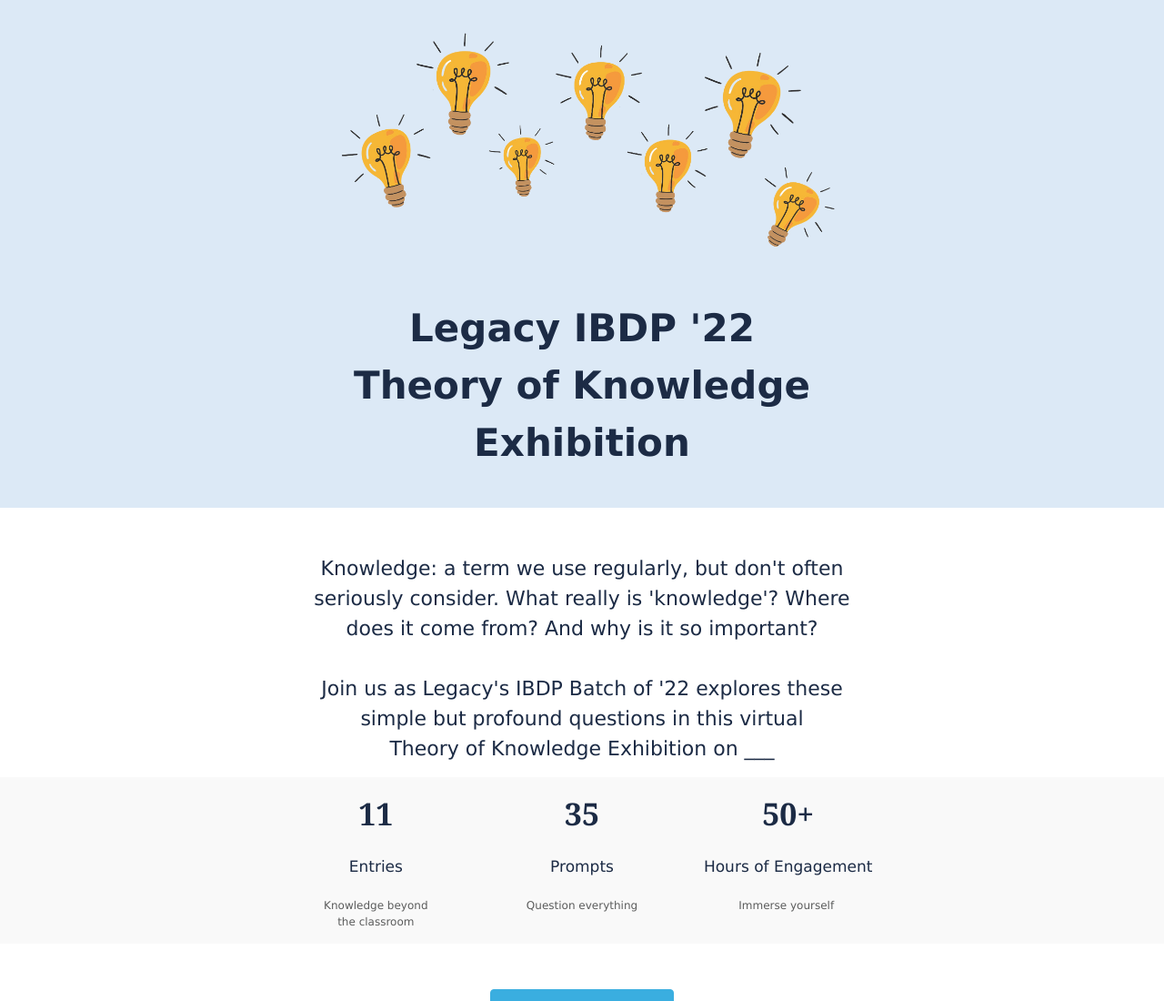
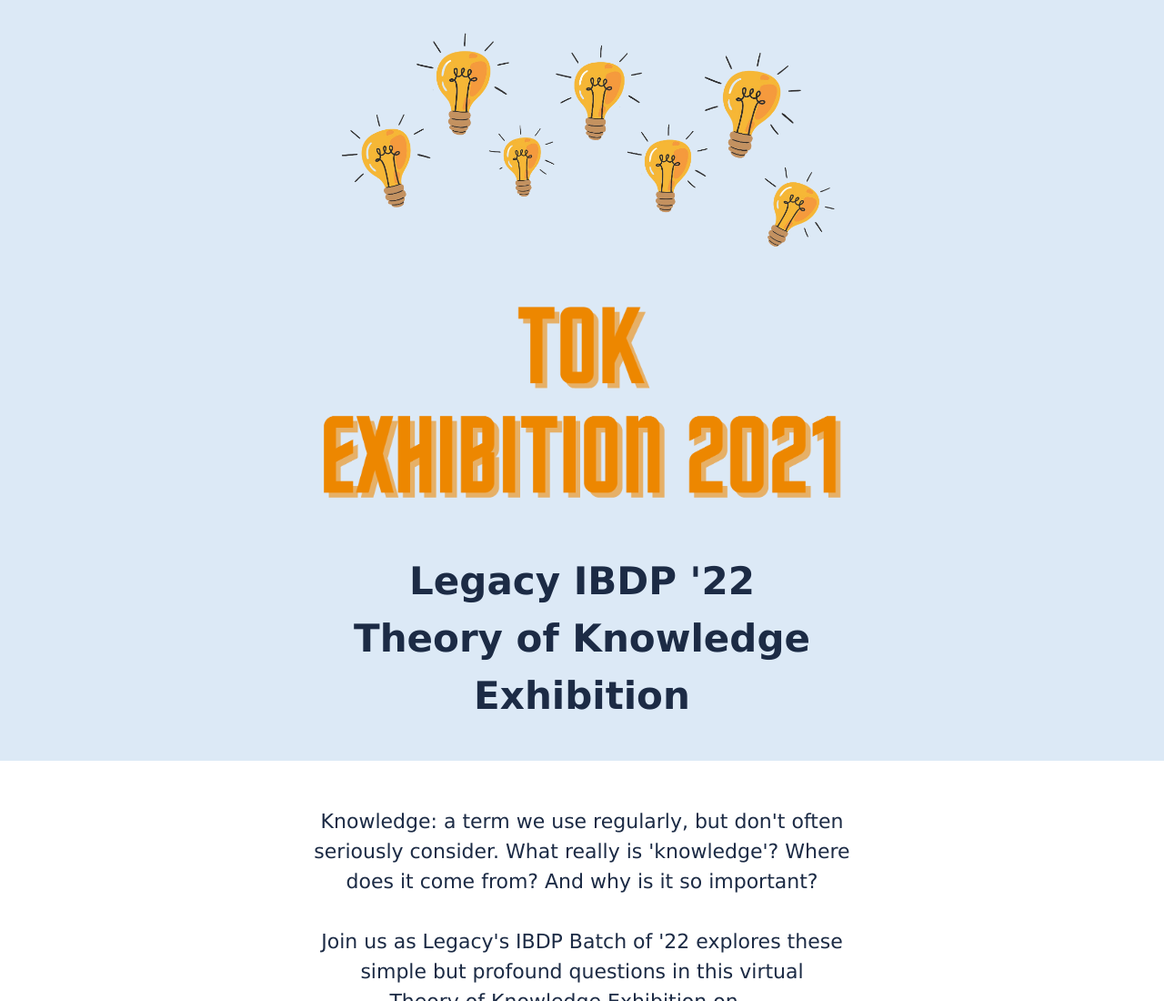
Before and after one commit to nikhilhenry/Email-Templates, a plain HTML site: page tok-exhibition/TOK Exhibition 2021 invite image.html in a window 1280 px wide. Shown: the top 1100 px of the page at 91% size. Drawn offline with Linux system fonts and the light colour scheme; a web font is replaced by a local one.

Commit message:
add text image

```diff
--- a/tok-exhibition/TOK Exhibition 2021 invite image.html
+++ b/tok-exhibition/TOK Exhibition 2021 invite image.html
@@ -380,6 +380,30 @@
                           />
                           <!--[if mso]></td></tr></table><![endif]-->
                         </div>
+												<div
+												align="center"
+												class="img-container center fixedwidth"
+												style="padding-right: 0px; padding-left: 0px"
+											>
+												<!--[if mso]><table width="100%" cellpadding="0" cellspacing="0" border="0"><tr style="line-height:0px"><td style="padding-right: 0px;padding-left: 0px;" align="center"><!
+												[endif]--><img
+													align="center"
+													border="0"
+													class="center fixedwidth"
+													src="https://raw.githubusercontent.com/nikhilhenry/Email-Templates/master/tok-exhibition/title.png"
+													style="
+														text-decoration: none;
+														-ms-interpolation-mode: bicubic;
+														height: auto;
+														border: 0;
+														width: 578px;
+														max-width: 100%;
+														display: block;
+													"
+													width="578"
+												/>
+												<!--[if mso]></td></tr></table><![endif]-->
+											</div>
                         <!--[if mso]><table width="100%" cellpadding="0" cellspacing="0" border="0"><tr><td style="padding-right: 20px; padding-left: 20px; padding-top: 10px; padding-bottom: 0px; font-family: Verdana, sans-serif"><![endif]-->
                         <div
                           style="
```
